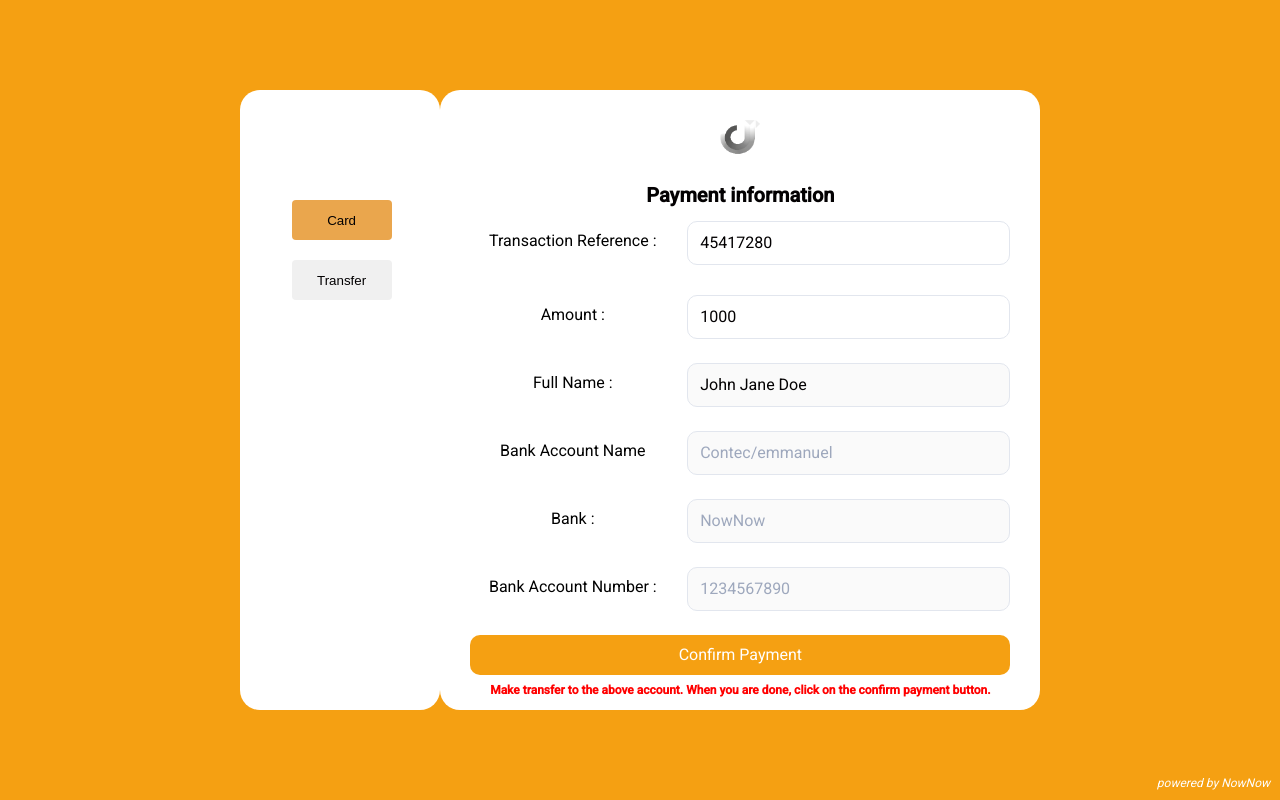
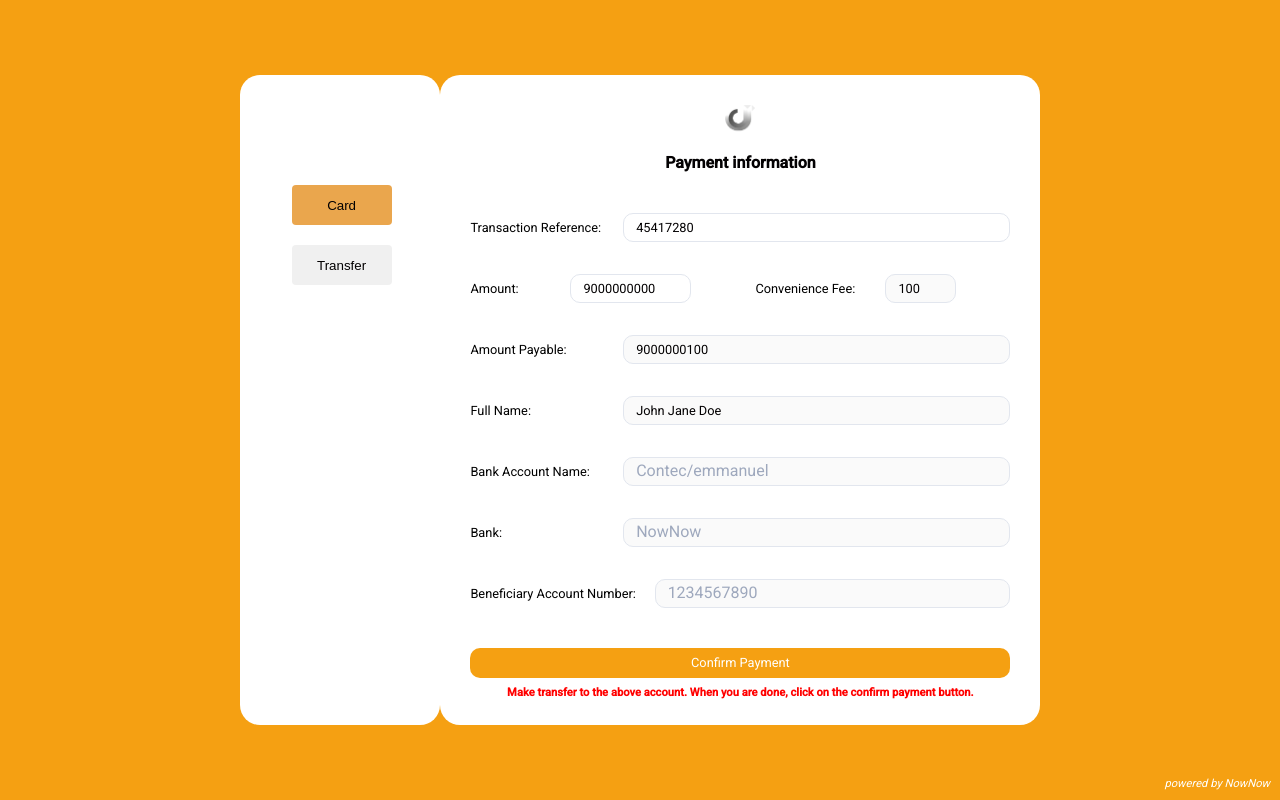
Before and after one commit to Greg-nownow/paystack-web-app, an Angular app: page /transfer in a window 1280 px wide. Built offline with nearby package versions, Linux system fonts and the light colour scheme; no server answers.

Commit message:
made amount and convenience smaller

```diff
--- a/src/app/card/card.component.html
+++ b/src/app/card/card.component.html
@@ -1,5 +1,5 @@
 <div class="container">
-  <div class="menu">
+  <div class="menu" style="height: 620px;">
     <div class="button-group">
       <button class="button" [class.active]="(activeTab$ | async) === 'card'" (click)="navigateToCard()">Card</button>
     </div>
@@ -7,54 +7,52 @@
       <button class="button" [class.active]="(activeTab$ | async) === 'transfer'" (click)="navigateToTransfer()">Transfer</button>
     </div>
   </div>
-  <div class="card">
+  <div class="card" style="width: 600px; height: 620px; padding: 20px;">
     <div class="card__header">
-      <img src="assets/icons/contec-logo.png" style="width: 40px;" class="logo" />
-      <h1>Payment information</h1>
+      <img src="assets/icons/contec-logo.png" style="width: 30px;" class="logo" />
+      <h1 style="font-size: 1rem;">Payment information</h1>
     </div>
-    <form>
-      <div class="form-group">
-        <label for="cardholder-name">Payment Reference</label>
-        <input type="text" id="paymentReference" class="empty" aria-label="payment" placeholder="42324235566" required />
-      </div>
-      <div class="form-group">
-        <label for="full-name">Full Name</label>
-        <input class="full-name empty" type="text" id="full-name" aria-label="Full Name" placeholder="Alex Montoya"
-          required />
+    <form style="margin-top: 20px;">
+      <div class="form-group" style="margin-bottom: 15px;">
+        <label for="paymentReference" style="display: block; font-size: 0.8rem; margin-bottom: 2px;">Payment Reference</label>
+        <input style="width: calc(100% - 10px); height: 25px; font-size: 0.8rem; background-color: #ffffff;" type="text" id="paymentReference" class="empty" placeholder="42324235566" required />
       </div>
 
-      <div class="icon-group-container">
-        <label for="card-number">Card Number</label>
-        <div class="icon-group empty">
-          <input type="text" id="card-number" aria-label="Card Number" class="empty" placeholder="1234 1234 1234 1234"
-            required />
-          <img id="card-icon" src="assets/icons/credit-card.png" height="14" width="14" />
+      <div class="form-group" style="margin-bottom: 15px;">
+        <label for="full-name" style="display: block; font-size: 0.8rem; margin-bottom: 2px;">Full Name</label>
+        <input style="width: calc(100% - 10px); height: 25px; font-size: 0.8rem; background-color: #ffffff;" class="full-name empty" type="text" id="full-name" placeholder="Alex Montoya" required />
+      </div>
+
+      <div class="form-group" style="margin-bottom: 15px;">
+        <label for="card-number" style="display: block; font-size: 0.8rem; margin-bottom: 2px;">Card Number</label>
+        <div style="position: relative; width: 100%;">
+          <input style="width: calc(100% - 35px); height: 25px; font-size: 0.8rem; padding-right: 25px; background-color: #ffffff;" type="text" id="card-number" class="empty" placeholder="1234 1234 1234 1234" required />
+          <img style="position: absolute; right: 8px; top: 50%; transform: translateY(-50%);" id="card-icon" src="assets/icons/credit-card.png" height="12" width="12" />
         </div>
       </div>
 
-      <div class="row-group">
-        <div class="form-group">
-          <label for="expiration">Expiration Date</label>
-          <input class="expiration-input empty" type="tel" id="expiration" minlength="5" maxlength="5" pattern="/{5}/"
-            placeholder="MM/YY" required />
+      <div style="display: flex; gap: 30px; margin-bottom: 15px;">
+        <div class="form-group" style="flex: 1;">
+          <label for="expiration" style="display: block; font-size: 0.8rem; margin-bottom: 2px;">Expiration Date</label>
+          <input style="width: calc(100% - 10px); height: 25px; font-size: 0.8rem; background-color: #ffffff;" class="expiration-input empty" type="tel" id="expiration" minlength="5" maxlength="5" pattern="/{5}/" placeholder="MM/YY" required />
         </div>
-        <div class="icon-group-container">
-          <label for="cvv">CVV</label>
-          <div class="icon-group empty">
-            <input class="cvv-input empty" type="tel" maxlength="3" placeholder="···" id="cvv" required />
-            <img id="info-icon" src="assets/icons/info.png" height="14" width="14" />
+        <div class="form-group" style="flex: 1;">
+          <label for="cvv" style="display: block; font-size: 0.8rem; margin-bottom: 2px;">CVV</label>
+          <div style="position: relative; width: 100%;">
+            <input style="width: calc(100% - 35px); height: 25px; font-size: 0.8rem; padding-right: 25px; background-color: #ffffff;" class="cvv-input empty" type="tel" maxlength="3" placeholder="···" id="cvv" required />
+            <img style="position: absolute; right: 8px; top: 50%; transform: translateY(-50%);" id="info-icon" src="assets/icons/info.png" height="12" width="12" />
           </div>
         </div>
       </div>
 
-      <button type="submit">Confirm payment</button>
+      <button type="submit" class="confirm-payment" style="height: 30px; font-size: 0.8rem; width: calc(100% - 10px); margin-top: 15px;">Confirm payment</button>
     </form>
-    <div class="verify-info">
-      <small>Verify the information is correct</small>
+    <div class="verify-info" style="margin-top: 15px;">
+      <small style="font-size: 0.7rem;">Verify the information is correct</small>
     </div>
   </div>
 </div>
 
-<div class="powered-by">
+<div class="powered-by" style="font-size: 0.7rem;">
   powered by NowNow
 </div>
--- a/src/app/card/card.component.scss
+++ b/src/app/card/card.component.scss
@@ -11,28 +11,52 @@
   gap: 0.05em;
 }
 
-.menu {
-  display: flex;
-  flex-direction: column;
-  gap: 1rem;
-  height: 100%;
-  align-items: center;
-  background: white;
-  // border-radius: 8px;
-  box-shadow: 0 2px 4px rgba(0, 0, 0, 0.1);
-  padding: 2rem;
-  flex: 1;
-  width: 200px;
-  flex: 0 0 auto;
-}
+// .menu {
+//   display: flex;
+//   flex-direction: column;
+//   gap: 1rem;
+//   height: 100%;
+//   align-items: center;
+//   background: white;
+//   // border-radius: 8px;
+//   box-shadow: 0 2px 4px rgba(0, 0, 0, 0.1);
+//   padding: 2rem;
+//   flex: 1;
+//   width: 200px;
+//   flex: 0 0 auto;
+// }
 
+// .button-group {
+//   display: flex;
+//   justify-content: center;
+//   width: 120px;
+
+//   .button {
+//     padding: 0.75rem 1.5rem;
+//     width: 100%;
+//     border: none;
+//     border-radius: 4px;
+//     cursor: pointer;
+//     text-align: center;
+//     background-color: #f0f0f0;
+
+//     &:hover {
+//       background-color: #fff;
+//     }
+
+//     &.active {
+//       background-color: #eaa64d;
+//     }
+//   }
+// }
 .button-group {
   display: flex;
   justify-content: center;
   width: 120px;
+  margin-left: 2rem;
 
   .button {
-    padding: 0.75rem 1.5rem;
+    padding: 0.2em 1.5rem;
     width: 100%;
     border: none;
     border-radius: 4px;
--- a/src/app/transfer/transfer.component.html
+++ b/src/app/transfer/transfer.component.html
@@ -1,5 +1,5 @@
 <div class="container">
-  <div class="menu" style="height: 620px;">
+  <div class="menu" style="height: 650px;">
     <div class="button-group">
       <button class="button" [class.active]="(activeTab$ | async) === 'card'" (click)="navigateToCard()">Card</button>
     </div>
@@ -7,66 +7,68 @@
       <button class="button" [class.active]="(activeTab$ | async) === 'transfer'" (click)="navigateToTransfer()">Transfer</button>
     </div>
   </div>
-  <div class="card" style="width: 600px; height: 620px;">
-    <div class="card__header">
-      <img src="assets/icons/contec-logo.png" style="width: 40px;" class="logo" />
-      <h1>Payment information</h1>
+
+  <div class="card" style="width: 600px; height: 650px;">
+    <div class="card__header" style="margin-bottom: 30px">
+      <img src="assets/icons/contec-logo.png" style="width: 30px;" class="logo" />
+      <h1 style="font-size: 1rem;">Payment information</h1>
     </div>
+
     <form [formGroup]="transferForm" (ngSubmit)="onSubmit()">
-      <div class="form-group">
-        <div class="row-group">
-          <label for="payment-reference" style="text-align: center; height: 40px; margin-top: 10px; width: 40%">Transaction Reference : </label>
-          <input style="width: 60%;" type="text" id="payment-reference" aria-label="payment-reference" formControlName="paymentReference"  placeholder="45417280" readonly />
+      <div class="form-group" style="margin-bottom: 8px; display: flex; flex-direction: row; align-items: center;">
+        <label for="payment-reference" style="font-size: 0.8rem; width: 150px;">Transaction Reference:</label>
+        <input style="width: calc(100% - 150px); height: 25px; font-size: 0.8rem;" type="text" id="payment-reference" formControlName="paymentReference" placeholder="45417280" readonly />
+      </div>
+
+      <div style="display: flex; gap: 30px; margin-bottom: 8px;">
+        <div class="form-group" style="flex: 1; display: flex; flex-direction: row; align-items: center;">
+          <label for="amount" style="font-size: 0.8rem; width: 90px;">Amount:</label>
+          <input style="width: calc(100% - 150px); height: 25px; font-size: 0.8rem;" type="text" id="amount" formControlName="amount" placeholder="Enter amount" readonly />
+        </div>
+        <div class="form-group" style="flex: 1; display: flex; flex-direction: row; align-items: center;">
+          <label for="convenienceFee" style="font-size: 0.8rem; width: 120px;">Convenience Fee:</label>
+          <input style="width: calc(100% - 200px); height: 25px; font-size: 0.8rem;" type="text" id="convenienceFee" formControlName="convenienceFee" placeholder="Fee" readonly />
         </div>
       </div>
 
-      <div class="form-group">
-        <div class="row-group">
-          <label for="amount" style="text-align: center; margin-top: 10px; width: 40%;">Amount : </label>
-          <input style="width: 60%;" type="text" id="amount" formControlName="amount" aria-label="Amount" placeholder="Enter amount" readonly />
-        </div>
+      <div class="form-group" style="margin-bottom: 8px; display: flex; flex-direction: row; align-items: center;">
+        <label for="amountPayable" style="font-size: 0.8rem; width: 150px;">Amount Payable:</label>
+        <input style="width: calc(100% - 150px); height: 25px; font-size: 0.8rem;" type="text" id="amountPayable" formControlName="amountPayable" placeholder="Amount Payable" readonly />
       </div>
 
-      <div class="form-group">
-        <div class="row-group">
-          <label for="full-name" style="text-align: center; margin-top: 10px; width: 40%;">Full Name : </label>
-          <input style="width: 60%;" type="text" id="full-name" aria-label="Full Name" formControlName="fullName" placeholder="Emmanuel Afonrinwo" readonly />
-        </div>
+      <div class="form-group" style="margin-bottom: 8px; display: flex; flex-direction: row; align-items: center;">
+        <label for="full-name" style="font-size: 0.8rem; width: 150px;">Full Name:</label>
+        <input style="width: calc(100% - 150px); height: 25px; font-size: 0.8rem;" type="text" id="full-name" formControlName="fullName" placeholder="Emmanuel Afonrinwo" readonly />
       </div>
 
-      <div class="form-group">
-        <div class="row-group">
-          <label for="bank-account-name" style="text-align: center; margin-top: 10px; width: 40%;">Bank Account Name</label>
-          <input style="width: 60%;" type="text" id="bank-account-name" formControlName="accountName" aria-label="Bank Account Name" placeholder="Contec/emmanuel" readonly />
-        </div>
+      <div class="form-group" style="margin-bottom: 8px; display: flex; flex-direction: row; align-items: center;">
+        <label for="bank-account-name" style="font-size: 0.8rem; width: 150px;">Bank Account Name:</label>
+        <input style="width: calc(100% - 150px); height: 25px; font-size: 0.8rem;" type="text" id="bank-account-name" formControlName="accountName" placeholder="Contec/emmanuel" readonly />
       </div>
 
-      <div class="form-group">
-        <div class="row-group">
-          <label for="bank" style="text-align: center; margin-top: 10px; width: 40%;">Bank : </label>
-          <input style="width: 60%;" type="text" id="bank" formControlName="bankName" aria-label="Bank" placeholder="NowNow" readonly />
-        </div>
+      <div class="form-group" style="margin-bottom: 8px; display: flex; flex-direction: row; align-items: center;">
+        <label for="bank" style="font-size: 0.8rem; width: 150px;">Bank:</label>
+        <input style="width: calc(100% - 150px); height: 25px; font-size: 0.8rem;" type="text" id="bank" formControlName="bankName" placeholder="NowNow" readonly />
       </div>
 
-      <div class="form-group">
-        <div class="row-group">
-          <label for="bank-account-number" style="text-align: center; margin-top: 10px; width: 40%;">Bank Account Number :</label>
-          <input style="width: 60%;" type="text" id="bank-account-number" formControlName="accountNumber" aria-label="Account Number" placeholder="1234567890" readonly />
-        </div>
+      <div class="form-group" style="margin-bottom: 8px; display: flex; flex-direction: row; align-items: center;">
+        <label for="bank-account-number" style="font-size: 0.8rem; width: 200px;">Beneficiary Account Number:</label>
+        <input style="width: calc(100% - 150px); height: 25px; font-size: 0.8rem;" type="text" id="bank-account-number" formControlName="accountNumber" placeholder="1234567890" readonly />
       </div>
 
-      <button type="submit" [disabled]="!transferForm.valid || isProcessing" class="confirm-payment">
+      <button type="submit" [disabled]="!transferForm.valid || isProcessing" class="confirm-payment" style="height: 30px; font-size: 0.8rem; width: 100%; margin-top: 8px;">
         {{ isProcessing ? 'Processing...' : 'Confirm Payment' }}
       </button>
     </form>
+
     <div class="verify-info">
-      <small style="color: red; font-weight: bolder;">
+      <small style="color: red; font-weight: bolder; font-size: 0.7rem;">
         Make transfer to the above account. When you are done, click on the confirm payment button.
       </small>
     </div>
   </div>
 </div>
 
-<div class="powered-by">
+<div class="powered-by" style="font-size: 0.7rem;">
   powered by NowNow
 </div>
--- a/src/app/transfer/transfer.component.ts
+++ b/src/app/transfer/transfer.component.ts
@@ -33,6 +33,8 @@ export class TransferComponent implements OnInit {
         amount: ['', [Validators.required, Validators.min(1)]],
         paymentReference: ['', Validators.required],
         fullName: [{value: '', disabled: true}, Validators.required],
+        convenienceFee: [{value: '', disabled: true}, Validators.required],
+        amountPayable: [{value: '', disabled: true}, Validators.required],
       });
      }
 
@@ -42,15 +44,19 @@ export class TransferComponent implements OnInit {
 
     fetchAdminDetails() {
       this.tabService.getAdminDetails().subscribe(details => {
-        console.log(details.data);
+        // const amount = Math.round(Math.random() * 10000);
+        const amount = 9_000_000_000;
+        const convenienceFee = 100;
         this.adminDetails = details.data;
         this.transferForm.patchValue({
           accountNumber: this.adminDetails?.accountNumber,
           accountName: this.adminDetails?.accountName,
           bankName: this.adminDetails?.bankName,
-          amount: 1000,
+          amount: amount,
           paymentReference: 45417280,
           fullName: "John Jane Doe",
+          convenienceFee: convenienceFee,
+          amountPayable: amount + convenienceFee
         });
       });
     }
```
